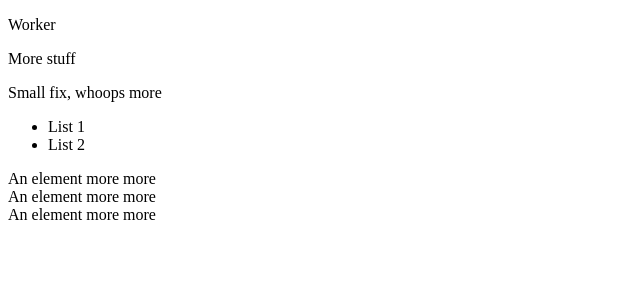
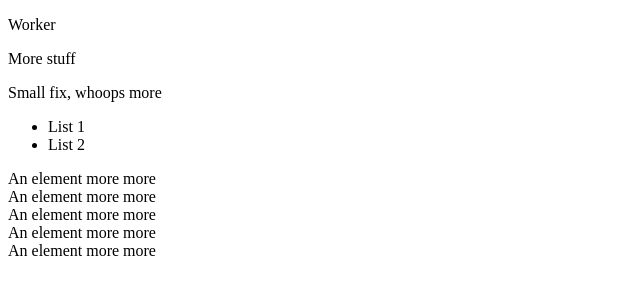
Before and after one commit to xjdesigns/semver_test, a website: page index.html in a window 1280 px wide. Shown: the whole page, without its empty margins (0-640 px from the left). Drawn offline with Linux system fonts and the light colour scheme.

Commit message:
fix(multiLine2): Try this as I dont remember syntax - Is this how I denote a line - Maybe

```diff
--- a/index.html
+++ b/index.html
@@ -25,6 +25,8 @@
 		<div>An element more more</div>
 		<div>An element more more</div>
 		<div>An element more more</div>
+		<div>An element more more</div>
+		<div>An element more more</div>
 	</main>
 </body>
 </html>
```
